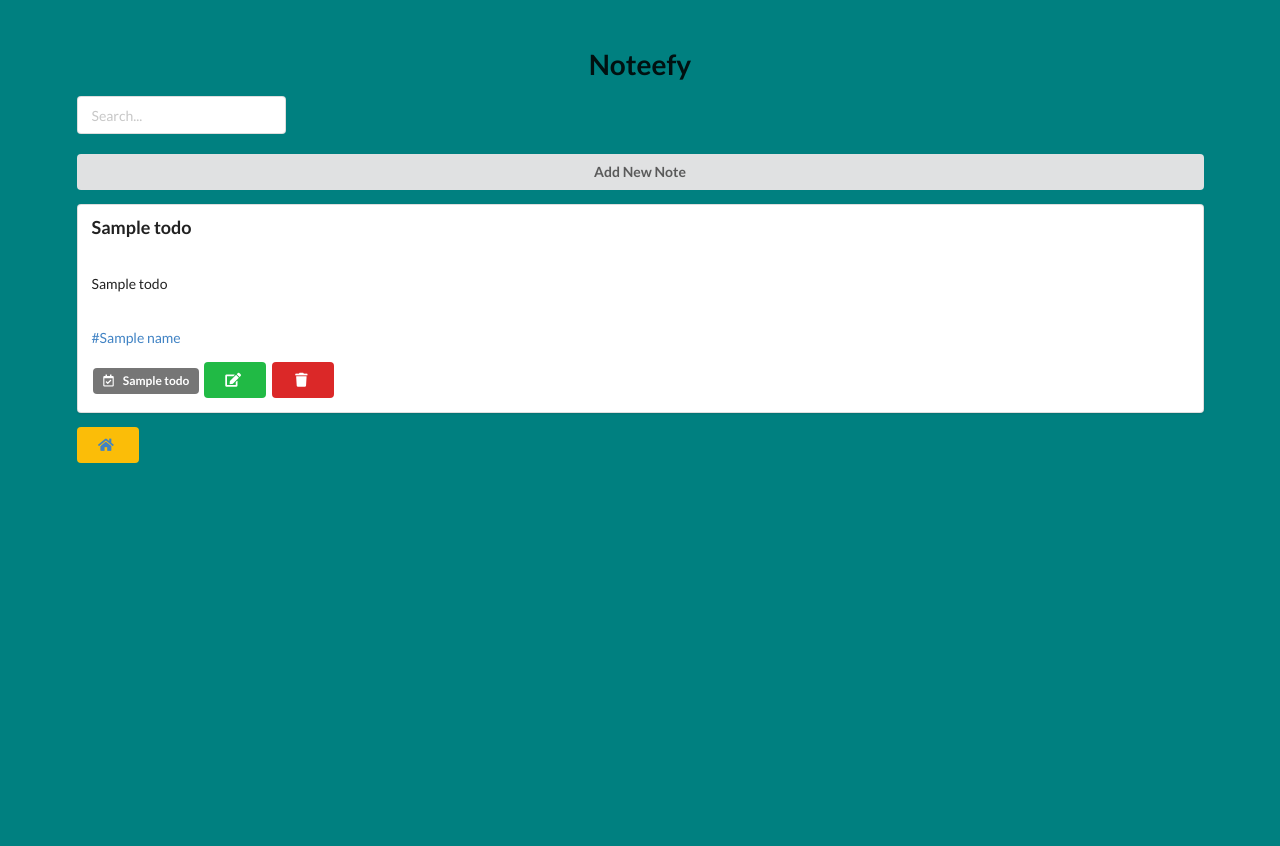
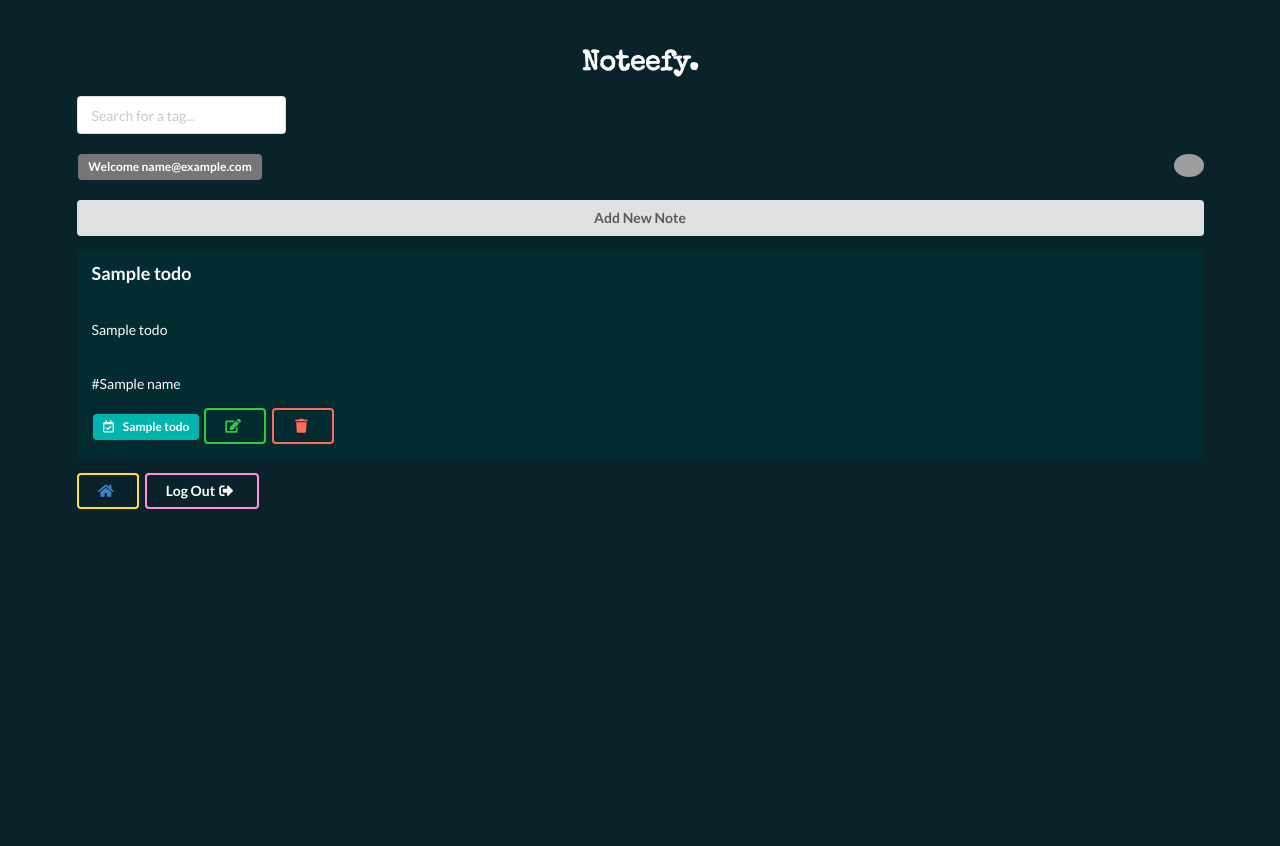
Before and after one commit to naufalmohamed/noteefy, a Flask app: template templates/search.html in a window 1280 px wide. Run offline with Flask 2, Linux system fonts and the light colour scheme; the template is opened without the code that fills it: most values are stand-ins (such as "Sample title", 1, 10 or a date in 2020); some libraries are stand-ins or nearby versions; grey boxes are pictures that could not be loaded.

Commit message:
Makes changes in style

```diff
--- a/app.py
+++ b/app.py
@@ -76,6 +76,7 @@ def index():
 @login_required
 def profile():
 	email = dict(session)['profile']['email']
+	pic_info =  dict(session)['profile']['picture']
 	email_ret = email.split("@")
 	#print(email)
 	#email = dict(session)['profile']['email']
@@ -86,7 +87,7 @@ def profile():
 	cursor.execute(f"SELECT * FROM {email_ret[0]};")
 	todo_list = cursor.fetchall()
 	dbconn.commit()
-	return render_template("profile.html", todo_list = todo_list, email=email)
+	return render_template("profile.html", todo_list = todo_list, email=email, pic_info=pic_info)
 
 @app.route("/add_new")
 def add_new():
@@ -117,6 +118,7 @@ def todo_add_to_table():
 
 @app.route("/search", methods=["POST"])
 def todo_search_tags():
+	pic_info =  dict(session)['profile']['picture']
 	email = dict(session)['profile']['email']
 	email_ret = email.split("@")
 	tag_ret= request.form.get("search")
@@ -133,7 +135,7 @@ def todo_search_tags():
 			if tag == tag_ret:
 				tag_list.append(todo)
 
-	return render_template("search.html", tag_list = tag_list)
+	return render_template("search.html", tag_list = tag_list,email=email,pic_info=pic_info)
 
 
 @app.route("/search_tags/<tag>")
--- a/templates/base.html
+++ b/templates/base.html
@@ -8,18 +8,36 @@
   	<title>Noteefy</title>
 
 	<link rel="stylesheet" href="https://cdn.jsdelivr.net/npm/semantic-ui@2.4.2/dist/semantic.min.css">
+	<link rel="preconnect" href="https://fonts.googleapis.com">
+	<link rel="preconnect" href="https://fonts.gstatic.com" crossorigin>
+	<link href="https://fonts.googleapis.com/css2?family=Special+Elite&display=swap" rel="stylesheet">
 
 	<script src="https://cdn.jsdelivr.net/npm/semantic-ui@2.4.2/dist/semantic.min.js"></script>
 	<style>
 	body {
-  		background-color: teal;
+  		background-color: #0A232A;
 		}
+
+	#white {
+		color: #FAFAFA;
+		}
+	#white_title {
+		color: #FAFAFA;
+		font-family: 'Special Elite', cursive;
+		}
+	#div_int {
+		background-color: #032C30;
+		}
+	img {
+  		border-radius: 50%;
+}
 	</style>
 
 </head>
 
 <body>
 <div style = "margin-top: 50px;" class = "ui container">
+	<h1 class = "ui center aligned header" id = "white_title">Noteefy.</h1>
 
 {% block main %}
 
--- a/templates/search.html
+++ b/templates/search.html
@@ -1,37 +1,37 @@
 {% extends 'base.html' %}
 {% block main %}
 
-	<h1 class = "ui center aligned header">Noteefy</h1>
-
 	<form class = "ui form" action = "/search" method="POST">
 		<div class="ui icon input">
-  			<input type="text" name = "search" placeholder="Search...">
+  			<input type="text" name = "search" placeholder="Search for a tag...">
 		</div>
 
 	</form><br>
+	<span class = "ui grey label" >Welcome {{ email }} </span> <img src={{pic_info}} alt="Avatar" style="width:30px" align="right"><br><br>
 
 	<a href = "/add_new"><button class="fluid ui button">Add New Note</button></a>
 
 
 	{% for todo in tag_list %}
-	<div class = "ui segment">
-		<p class = "ui big header"> {{ todo[1] }}</p><br>
-		<p>{{ todo[4] }} </p><br>
-		<p>{% for tag in todo[3] %}
-		<a href = "/search_tags/{{ todo[0] }}">#{{ tag }}</a><br>
+	<div class = "ui segment" id="div_int">
+		<p class = "ui big header" id="white"> {{ todo[1] }}</p><br>
+		<p id="white">{{ todo[4] }} </p><br>
+		<p id="white">{% for tag in todo[3] %}
+		<a href = "/search_tags/{{ todo[0] }}" id="white">#{{ tag }}</a><br>
 		{% endfor %}</p>
 
 
-			<span class = "ui grey label" ><i class="calendar check outline icon"></i>{{ todo[2] }}</span>
-					<a class = "ui green button" href = "/update/{{ todo[0] }}"><center><i class="edit icon"></i></center></a>
+			<span class = "ui teal label" ><i class="calendar check outline icon"></i>{{ todo[2] }}</span>
+					<a class = "ui inverted green button" href = "/update/{{ todo[0] }}"><center><i class="edit icon"></i></center></a>
 
 
 
-		<a class = "ui red button" href = "/delete/{{ todo[0] }}"><center><i class="trash icon"></i></center></a>
+		<a class = "ui inverted red button" href = "/delete/{{ todo[0] }}"><center><i class="trash icon"></i></center></a>
 	</div>
 	{% endfor %}
-	<button class="ui yellow button">
+	<button class="ui inverted yellow button">
   		<a href = "/profile"><i class="home icon"></i></a>
 	</button></a>
+	<button class="ui inverted pink button"><a href = "/logout" id="white">Log Out <i class="sign-out icon"></i></a></button>
 
 {% endblock %}
```
Also changed, not shown: templates/index.html (+10 -5 lines), templates/note.html (+6 -8 lines), templates/profile.html (+13 -12 lines), templates/update.html (+6 -8 lines).
